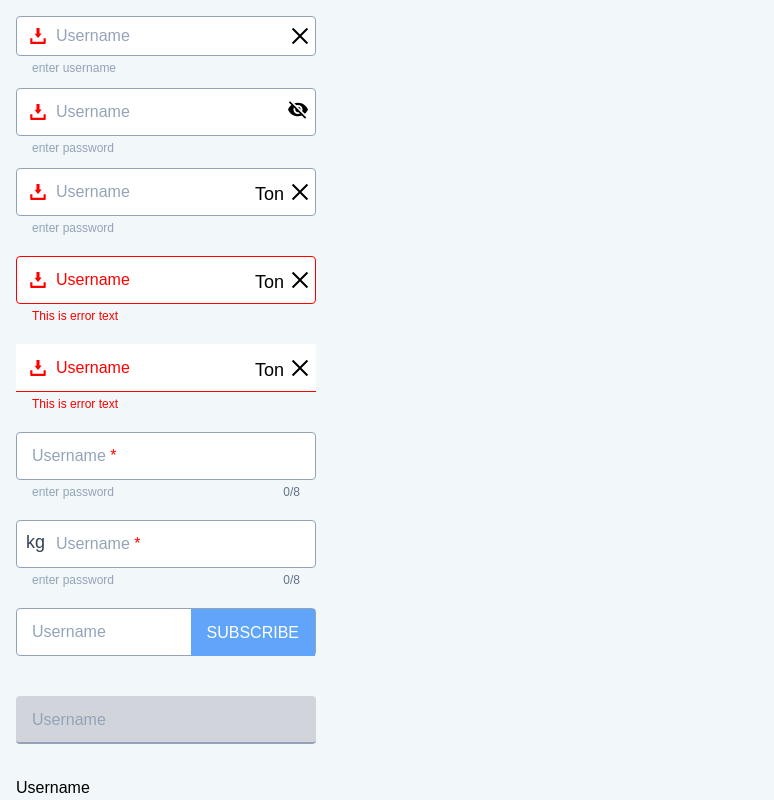
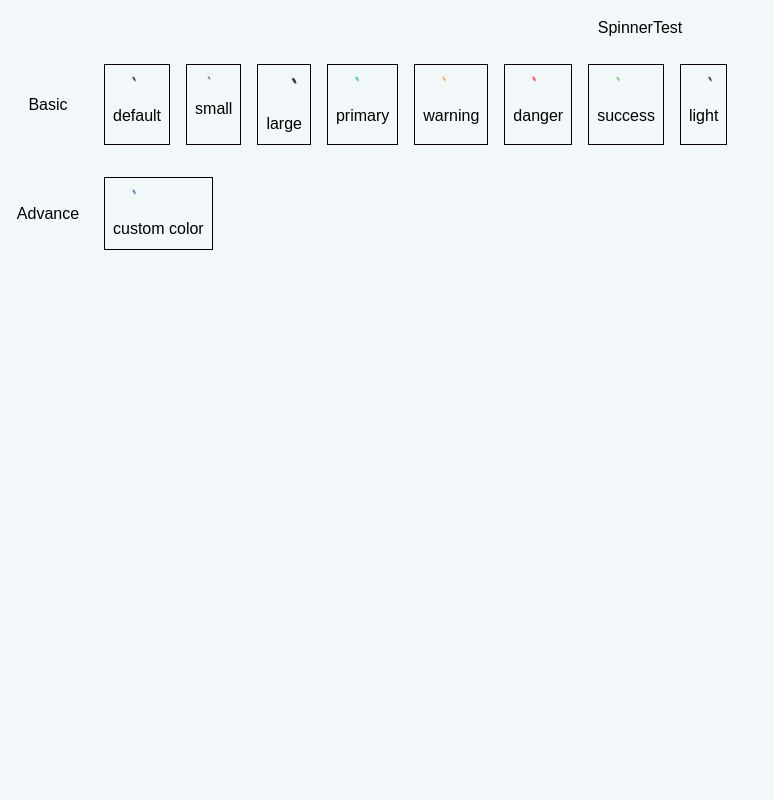
Before and after one commit to abhay-rana/component-library, a React (Create React App) app: page / in a window 1280 px wide. Shown: the top 800 px of the page, without its empty margins (0-774 px from the left). Built offline with nearby package versions, Linux system fonts and the light colour scheme.

Commit message:
spinner and button component

```diff
--- a/src/App.js
+++ b/src/App.js
@@ -1,13 +1,17 @@
 import React from "react";
 
+import ButtonTest from "screens/button-test";
+import NormalLabel from "screens/normal-label";
 import FloatingLabel from "screens/floating-label-input";
-import NormalLabel from "screens/normal-label";
+import SpinnerTest from "screens/spinner-test";
 
 const App = () => {
 	return (
 		<>
-			<FloatingLabel />
-			<NormalLabel />
+			{/* <FloatingLabel />
+			<NormalLabel /> */}
+			{/* <ButtonTest /> */}
+			<SpinnerTest />
 		</>
 	);
 };
--- a/src/components/common/button.js
+++ b/src/components/common/button.js
@@ -119,7 +119,7 @@ const Button = memo(
 					title={tooltip}
 					style={{ position: loader ? "relative" : "", ...(style || {}) }}
 				>
-					<>
+					<div className="flex flex-row justify-center">
 						{children}
 						{!loader ? null : micro ? (
 							<Spinner
@@ -142,7 +142,7 @@ const Button = memo(
 								style={{ width: "16px", height: "16px", top: "8px", right: "5px" }}
 							/>
 						)}
-					</>
+					</div>
 				</button>
 			);
 		}
--- a/src/components/common/spinner.js
+++ b/src/components/common/spinner.js
@@ -1,7 +1,7 @@
 import { memo } from "react";
 import PropTypes from "prop-types";
 
-import "../../styles/spinner.css";
+import "styles/spinner.css";
 
 const Spinner = memo(({ micro, small, large, primary, warning, danger, success, light, className, style }) => {
 	let classList = "spinner inline-block";
--- /dev/null
+++ b/src/screens/button-test.js
@@ -0,0 +1,148 @@
+import React from "react";
+
+import Button from "components/common/button";
+import { ReactComponent as Download } from "assets/svg/download.svg";
+
+const ButtonTest = () => {
+	return (
+		<>
+			<div className="flex h-full flex-col gap-y-4">
+				<header>
+					<h1 className="p-2 text-center text-lg">Button Test</h1>
+				</header>
+				<div className="flex grow flex-col gap-y-10 border border-black">
+					<div className="flex flex-row">
+						<div className="flex basis-24 items-center justify-center border border-red-100	">Basic</div>
+						<div className="flex grow flex-row flex-wrap border border-blue-300">
+							<div>
+								<Button primary>primary</Button>
+							</div>
+							<div>
+								<Button warning>warning</Button>
+							</div>
+							<div>
+								<Button success>success</Button>
+							</div>
+							<div>
+								<Button danger>danger</Button>
+							</div>
+							<div>
+								<Button border>border</Button>
+							</div>
+							<div>
+								<Button
+									noUpperCase
+									border
+								>
+									small case
+								</Button>
+							</div>
+							<div>
+								<Button
+									small
+									border
+								>
+									small size
+								</Button>
+							</div>
+							<div>
+								<Button
+									micro
+									border
+								>
+									micro size
+								</Button>
+							</div>
+							<div>
+								<Button
+									large
+									border
+								>
+									large size
+								</Button>
+							</div>
+							<div>
+								<Button disabled>disabled</Button>
+							</div>
+							<div>
+								<Button
+									link
+									className="border border-black"
+								>
+									link
+								</Button>
+							</div>
+							<div>
+								<Button
+									link
+									tooltip="this is tooltip"
+								>
+									toolTip
+								</Button>
+							</div>
+						</div>
+					</div>
+					<div className="flex flex-row">
+						<div className="flex basis-24 items-center justify-center border border-red-100	">Advance</div>
+						<div className="flex grow flex-row flex-wrap gap-x-4 border border-blue-300">
+							<div className="flex flex-row">
+								<Button primary>
+									<p>hello Icon</p>
+									<Download
+										className="ml-4"
+										width={12}
+										fill={"red"}
+									/>
+								</Button>
+							</div>
+							<div className="flex flex-row">
+								<Button
+									primary
+									loader
+									noUpperCase
+								>
+									<p>loader and icon</p>
+									<Download
+										className="ml-4 mr-2"
+										width={12}
+										fill={"red"}
+									/>
+								</Button>
+							</div>
+							<div className="flex flex-row">
+								<Button
+									success
+									loader
+									className="w-52"
+								>
+									<p>loader</p>
+								</Button>
+							</div>
+						</div>
+					</div>
+					<div className="flex flex-row">
+						<div className="flex basis-24 items-center justify-center border border-red-100	">Block base button</div>
+						<div className="flex grow flex-row flex-wrap gap-x-4 border border-blue-300">
+							<div className="flex w-56 flex-row border border-black">
+								<Button
+									primary
+									block
+									tooltip={"covers the full width of the parent"}
+								>
+									<p>block</p>
+									<Download
+										className="ml-4"
+										width={12}
+										fill={"red"}
+									/>
+								</Button>
+							</div>
+						</div>
+					</div>
+				</div>
+			</div>
+		</>
+	);
+};
+
+export default ButtonTest;
--- /dev/null
+++ b/src/screens/spinner-test.js
@@ -0,0 +1,67 @@
+import React from "react";
+import Spinner from "components/common/spinner";
+
+const SpinnerTest = () => {
+	return (
+		<>
+			<div className="flex h-full flex-col gap-2">
+				<header className="">
+					<div className=" p-4 text-center">SpinnerTest</div>
+				</header>
+				<section className="flex grow flex-col gap-y-8">
+					<div className="flex flex-row">
+						<div className="flex basis-24 items-center justify-center">Basic</div>
+						<div className="flex flex-1">
+							<div className="mx-2 border border-black p-2">
+								<Spinner />
+								<p>default</p>
+							</div>
+							<div className="mx-2 border border-black p-2">
+								<Spinner small />
+								<p>small</p>
+							</div>
+							<div className="mx-2 border border-black p-2">
+								<Spinner large />
+								<p>large</p>
+							</div>
+							<div className="mx-2 border border-black p-2">
+								<Spinner primary />
+								<p>primary</p>
+							</div>
+							<div className="mx-2 border border-black p-2">
+								<Spinner warning />
+								<p>warning</p>
+							</div>
+							<div className="mx-2 border border-black p-2">
+								<Spinner
+									danger
+									default
+								/>
+								<p>danger</p>
+							</div>
+							<div className="mx-2 border border-black p-2">
+								<Spinner success />
+								<p>success</p>
+							</div>
+							<div className="mx-2 border border-black p-2">
+								<Spinner light />
+								<p>light</p>
+							</div>
+						</div>
+					</div>
+					<div className="flex flex-row">
+						<div className="flex basis-24 items-center justify-center">Advance</div>
+						<div>
+							<div className="mx-2 border border-black p-2">
+								<Spinner className="text-blue-800" />
+								<p>custom color</p>
+							</div>
+						</div>
+					</div>
+				</section>
+			</div>
+		</>
+	);
+};
+
+export default SpinnerTest;
```
